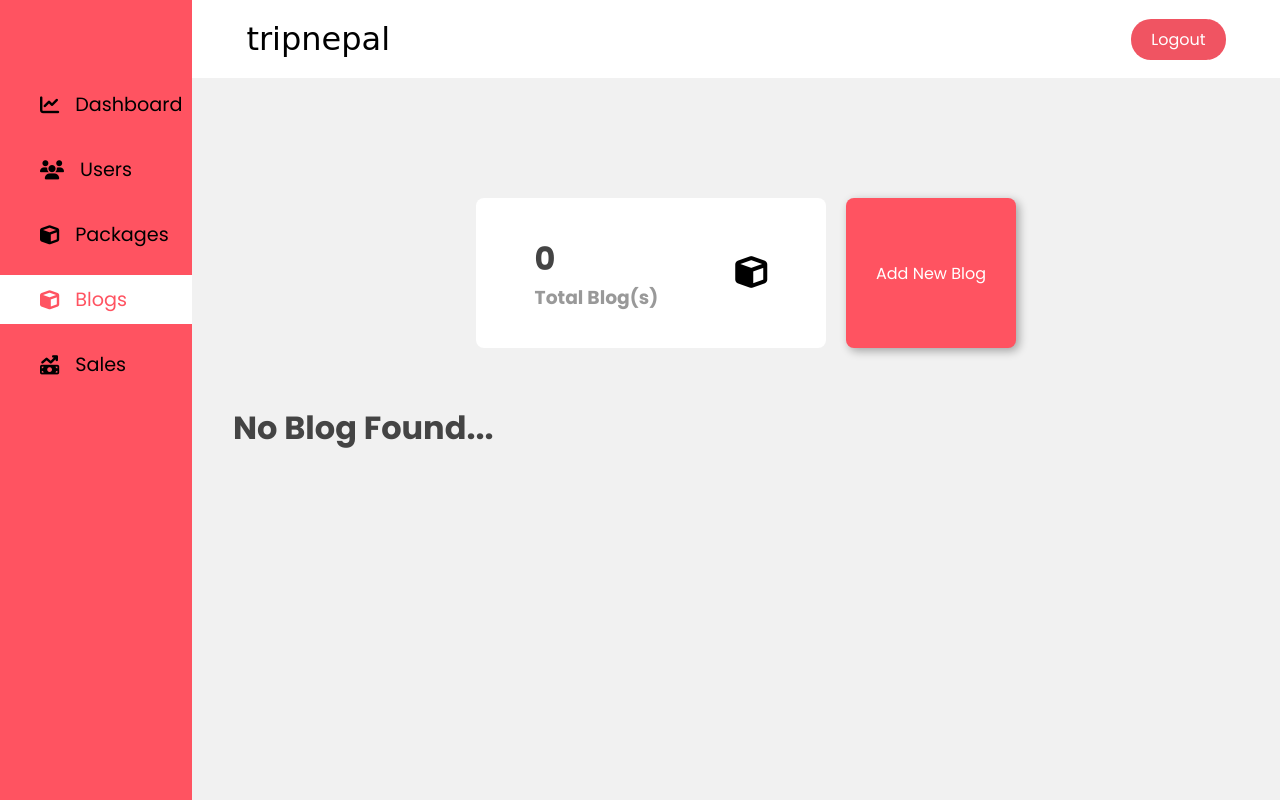
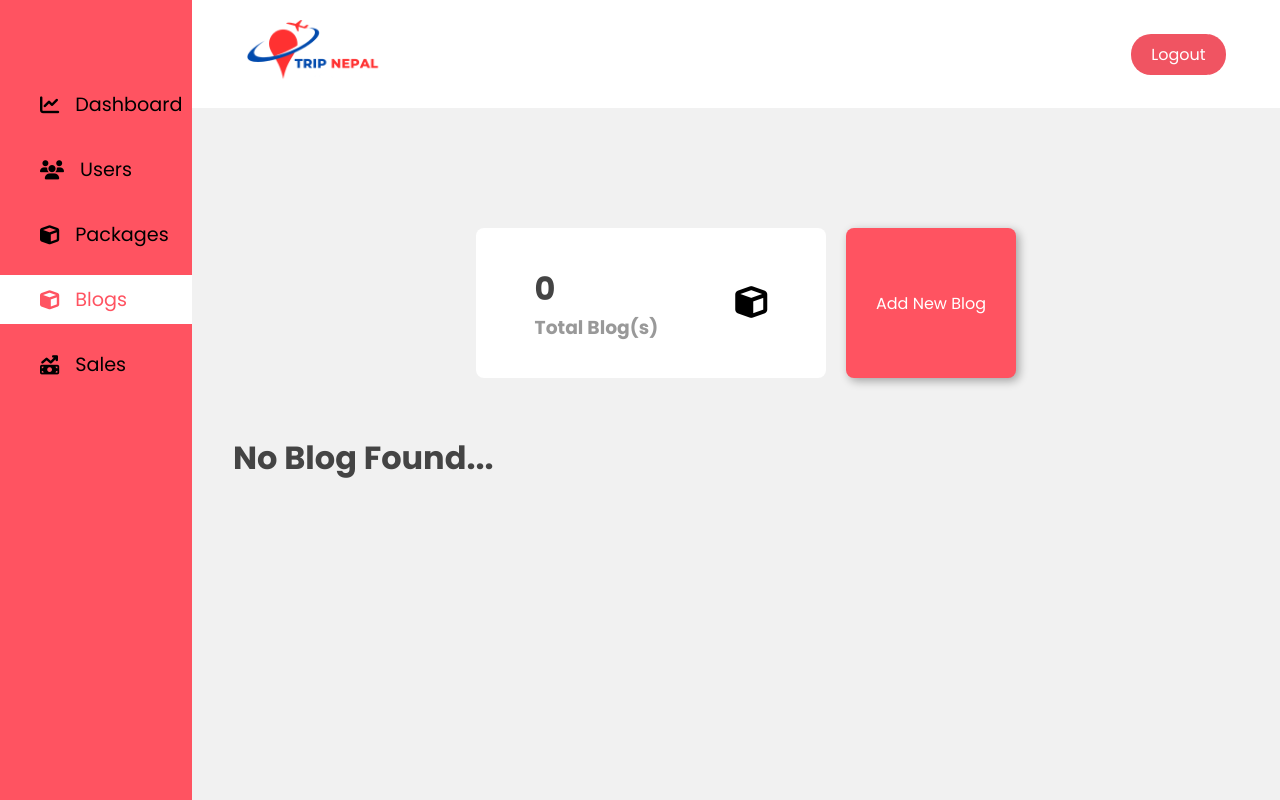
Before and after one commit to drowhannn/tripnepal, a PHP site: page /tripnepal/auth/blogs.php in a window 1280 px wide. Run offline with PHP 8.4, Linux system fonts and the light colour scheme; the visitor is signed in with stand-in values (Sample User, id 1); data that the repository does not hold is empty; some web fonts are replaced.

Commit message:
chore: update header logo and remove brand name in package.php

```diff
--- a/auth/components/_header.php
+++ b/auth/components/_header.php
@@ -1,7 +1,9 @@
 <div class="header">
     <div class="nav">
         <div class="brand-name">
-            <a href="../index.php" class="logo">tripnepal</a>
+            <a href="../index.php">
+                <img src="../assets/logo-white.png" alt="tripnepal" style="width: 10rem;" />
+            </a>
         </div>
         <a href="../services/_logout.php" class="btn">Logout</a>
     </div>
--- a/package.php
+++ b/package.php
@@ -73,7 +73,7 @@ if (isset($_SESSION['logged_in'])) {
                 "<li>
             <i class='fa-solid fa-hotel'></i>Hotel <br>
             <span>
-                Hotel is<strong class='brand-inline brand'>tripnepal </strong> verified with excellent
+                Hotel is verified with excellent
                 customer service.
             </span>
         </li>";
```
